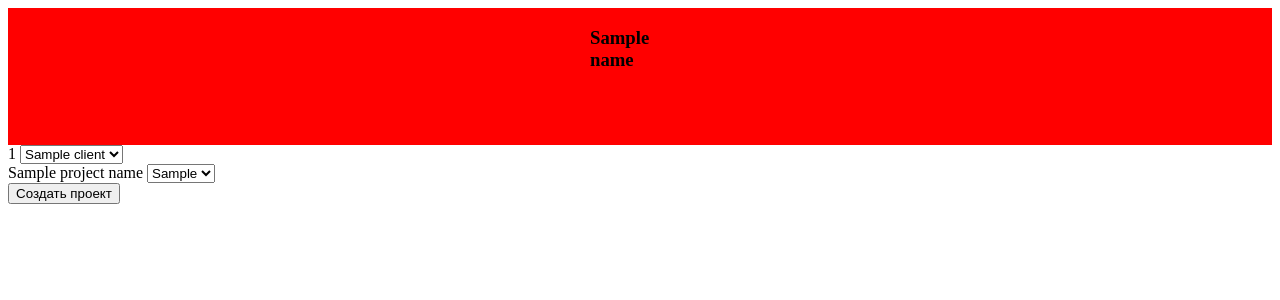
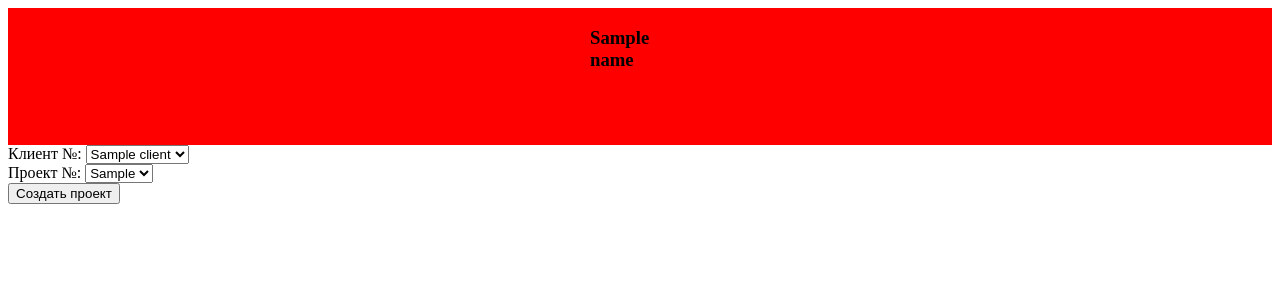
Before and after one commit to andriyevski/ERP, a Django app: template ERP/form/templates/form/index.html in a window 1280 px wide. Shown: the top 300 px of the page. Run offline with Django 4.2, Linux system fonts and the light colour scheme; tables that the repository leaves empty hold one stand-in row (values such as "Sample post"); the template is opened without the code that fills it: values that come from a table or form of the project are taken from there, most other values are stand-ins (such as "Sample title", 1, 10 or a date in 2020).

Commit message:
all works but not correct

```diff
--- a/ERP/form/forms.py
+++ b/ERP/form/forms.py
@@ -1,8 +1,6 @@
-from dataclasses import fields
-from .models import Client,Project_Num
-from django.forms import ModelForm
+from .models import Project_Num,Client
+from django import forms
 
-class formForm(ModelForm):
-    class Meta:
-        model = Client
-        fields = ['']
+class saveForm(forms.Form):
+    id_dep_client = forms.ModelChoiceField(empty_label=None, queryset=Client.objects.all(), label='Клиент №:')
+    id_project = forms.ModelChoiceField(empty_label=None, queryset=Project_Num.objects.all(), label='Проект №:')
--- a/ERP/form/models.py
+++ b/ERP/form/models.py
@@ -1,3 +1,4 @@
+from django.urls import reverse
 from django.db import models
 
 # Create your models here.
@@ -14,12 +15,12 @@ class Client(models.Model):
         verbose_name_plural = 'ID департаменту та клієнтів'
 
 
+class Project_Num(models.Model):
+    id_dep_client = models.TextField(max_length=100, verbose_name="ID департаменту та клієнта")
+    id_project = models.TextField(max_length=100,verbose_name='ID проекту')
 
-
-class Project_Num(models.Model):
-    id = models.IntegerField(max_length=11,primary_key=True,unique=True)
-    id_dep_client = models.TextField(max_length=100)
-    id_project = models.TextField(max_length=100,verbose_name='ID проекту')
+    def get_absolute_url(self):
+        return reverse('form', kwargs = {"id_project": self.pk})
 
     def __str__(self):
         return self.id_project
@@ -27,3 +28,4 @@ class Project_Num(models.Model):
     class Meta:
         verbose_name = 'Проект №'
         verbose_name_plural = 'Проект №'
+        ordering = ['-id_project']
--- a/ERP/form/templates/form/index.html
+++ b/ERP/form/templates/form/index.html
@@ -6,35 +6,35 @@
     <meta charset="UTF-8">
     <title>User Information Form</title>
 </head>
-<body>
+{% block content %}
     <div class="bg_head">
         <h3>{{ name }}</h3>
     </div>
-    <form method="POST">
+    <form action="{% url 'index' %}" method="post">
         {% csrf_token %}
+
+        <!-- {% comment %} -->
+        <!-- {{ form.as_p }} -->
+        <!-- {% endcomment %} -->
         <div class="form_line">
-            <span>{{ client_num }}</span>
-            <select name="user_profile_color_1">
-                {% for clients in client %}
-                <option value="1">{{ clients }}</option>
+            <span for="{{ form.id_dep_client.id_for_label }}">Клиент №:</span>
+            <select class="id_dep_client" name="id_dep_client">
+                {% for clients in form.id_dep_client %}
+                <option for="{{ clients }}">
+                </option>
                 {% endfor %}
             </select>
         </div>
         <div class="form_line_two">
-            <span>{{ project_name }}</span>
-            <select name="user_profile_color_1">
-                {% for project_ids in project_id %}
-                <option value="1">{{ project_ids }}</option>
+            <span >Проект №:</span>
+            <select class="id_project" name="id_project">
+                {% for project_ids in form.id_project %}
+                <option for="{{ project_ids }}">
+                </option>
                 {% endfor %}
             </select>
         </div>
-    <input type="Submit" name="submit" value="Создать проект"/>
+        <button type="submit">Создать проект</button>
     </form>
 
-    {% if submitbutton == "Submit" %}
-    <h1>Your first name is {{ firstname }}</h1>
-    <h1>Your last name is {{ lastname }}</h1>
-    <h1>Your email is {{ emailvalue }}</h1>
-    {% endif %}
-
-</body>
+{% endblock %}
```
Also changed, not shown: ERP/form/views.py (+15 -10 lines), ERP/form/migrations/0004_alter_project_num_options_alter_project_num_id_and_more.py (added).
